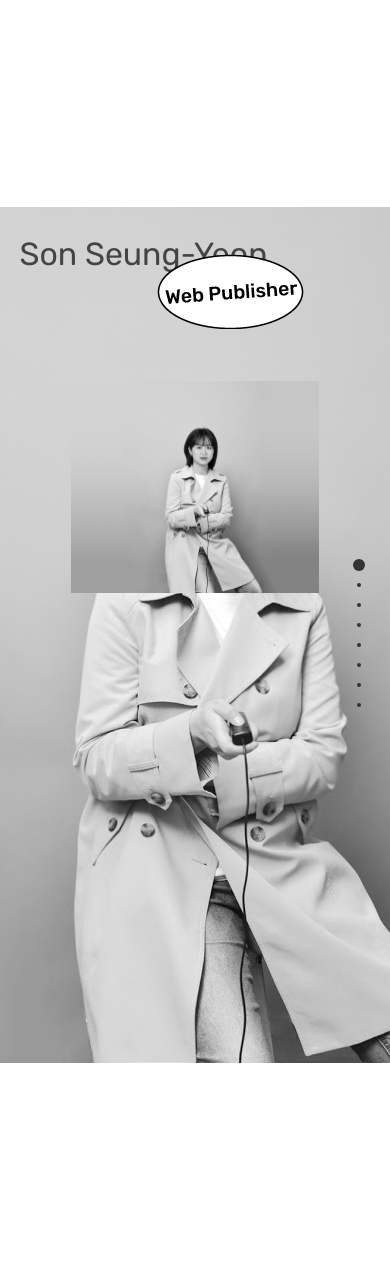
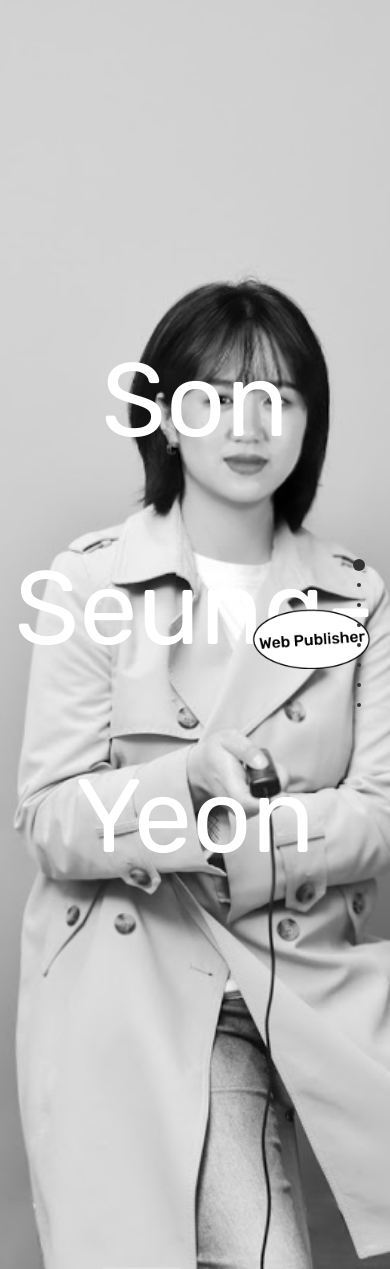
Before and after one commit to au1gust8/portfolio, a PHP site: page /profile/index.html in a window 390 px wide. Run offline with PHP 8.4, Linux system fonts and the light colour scheme.

Commit message:
add profile mobile media query

```diff
--- a/www/profile/index.html
+++ b/www/profile/index.html
@@ -8,6 +8,7 @@
 	<meta name="description" content="fullPage fixed full-screen backgrounds.">
 	<meta name="keywords"  content="fullpage,jquery,demo,screen,fixed,fullscreen,backgrounds,full-screen">
 	<meta name="Resource-type" content="Document">
+	<meta name="format-detection" content="telephone=no" />
 	<link href="https://fonts.googleapis.com/css2?family=Noto+Sans+KR:wght@300;400&family=Rubik:ital,wght@0,300;0,400;0,500;0,600;1,400&display=swap" rel="stylesheet">
 	<link rel="stylesheet" href="./dist/fullpage.css">
 	<link rel="stylesheet" href="profile.css">
@@ -41,7 +42,7 @@
 	<div class="intro">
 	<h1>Son Seung-Yeon</h1><p>Web Publisher</p></div>
 	<figure>
-	<div><img src="./imgs/prf.png" alt=""></div>
+	<div></div>
 	<figcaption><p></p></figcaption>
 	</figure>
 
@@ -57,12 +58,6 @@
 	        <dl>
 	            <dt>Birth</dt>
 	            <dd>1999.08.18.</dd>
-	        </dl>
-	    </li>
-	    <li>
-	        <dl>
-	            <dt>Call</dt>
-	            <dd>+82 10-4523-0029</dd>
 	        </dl>
 	    </li>
 	    <li>
@@ -101,7 +96,7 @@
     <li>
     <dl>
         <dt>planning</dt>
-        <dd>기존 웹사이트의 산만한 Interface, Image Alt누락 등으로 인한 접근성의 부재를 문제 삼아 트렌드에 맞는 UI Design과 웹표준을 지향하는 마크업으로 웹 접근성을 고려하여 새롭게 구축하였습니다.</dd>
+        <dd>기존 웹사이트의 정돈되지 않은 Interface, Image Alt누락 등으로 인한 접근성의 부재를 문제 삼아 트렌드에 맞는 UI Design과 웹표준을 지향하는 마크업으로 웹 접근성을 고려하여 새롭게 구축하였습니다.</dd>
     </dl>
     </li>
     <li>
--- a/www/profile/profile.css
+++ b/www/profile/profile.css
@@ -279,9 +279,10 @@ flex: 1;display: -webkit-flex;display: flex;-webkit-align-items: center;align-it
 
 #section1 .resume a{display: block; width: 150px;height: 75px;background: url(./imgs/Resume.png);text-indent: -999em;color: #fff;transition: all .4s;margin: 3% auto;}
 #section1 .resume a:hover{background: url(./imgs/Resumehover.png)}
+#section1 .linkBtn .git, #section1 .linkBtn .storyboad, #section1 .linkBtn .resume{float: left;margin: 20px auto 0 auto;width: 33.3333%}
 /* Defining each sectino background and styles
 * --------------------------------------- */
-#section0{background: url(imgs/prf.png)no-repeat;background-position: center}
+#section0{background: url(imgs/prf.png)no-repeat;background-position: center;background-size: cover}
 #section0 img{}
 #section0 .intro{position: relative;top: 20%;left: 5%}
 #section0 .intro h1{position: absolute;top: 0;left: 0;transform: translateY(-50%);text-align: left}
@@ -291,6 +292,7 @@ flex: 1;display: -webkit-flex;display: flex;-webkit-align-items: center;align-it
 #section1 figure img{width:80%}
 #section1 figure figcaption{width:60%;padding: 0 5%}
 #section1 figure figcaption p{position:relative;top: 0;left: 0;margin-bottom:30px}
+#section1 figure figcaption dl{margin:0 10px 0 0}
 #section1 figure figcaption .linkBtn{width: 480px;margin: 5% auto 0 auto}
 
 #section2 figure div img{width: 75%}
@@ -313,50 +315,60 @@ flex: 1;display: -webkit-flex;display: flex;-webkit-align-items: center;align-it
 
 /* 모바일 */
 @media screen and (max-width:640px) {
-
+#section0 .intro{position: relative;top: 48%;left: inherit}
+#section0 .intro h1{text-align: center;line-height: 2em;font-size:6.5em;color: #fff}
+#section0 .intro p{right: 5%;background-size: 120px;width: inherit}
 #menu{display:none;}
 h1{
-    font-size: 2em;
+    font-size:1.8em;
    position:inherit;top:10px;left: 0; text-align: center
 }
-.section p{font-size: 1.5em;
-   position: inherit}
-
-.section figure{margin-top:0;position: inherit;overflow: hidden;display: block}
-.section figure div{width:100%;margin-bottom: 30px}
-.section figure div img{width: 80%}
+.section p{font-size: 1.325em;
+   position: inherit;top: 20px;left: 0; text-align: center}
+.section figure{margin-top:0;position: inherit;top:3%; overflow: hidden;display: block}
+.section figure div{width:60%;margin:0 auto}
+.section figure div img{width:60%}
 .section figure figcaption{width:100%;padding: 0}
 .section figure figcaption p{text-align: left;margin-bottom:10px;font-size:1.5em}
 .section figure figcaption ul{}
-.section figure figcaption ul li{margin-bottom: 10px}
+.section figure figcaption ul li{margin-bottom: 5px}
 .section figure figcaption ul li dl{overflow: hidden;width:100%}
-.section figure figcaption ul li dl dt{margin-right: 10px;background:#000;border-radius: 30px;padding:8px 8px;color: #fff;width: 120px;font-size: 1em;float:none;margin: 0 auto 20px auto}
-.section figure figcaption ul li dl dd{text-align: center;line-height: 2em;margin-left: 0;font-size: 1em;}
+.section figure figcaption ul li dl dt{margin-right: 0;background:#000;border-radius: 30px;padding:3px 3px;color: #fff;width:100px;font-size: 14px;float:none;margin: 0 auto 5px auto}
+.section figure figcaption ul li dl dd{text-align: center;line-height: 1.5em;margin-left: 0;font-size:14px;}
+.section figure figcaption ul li a{
 
+    display: block; width:inherit;height:inherit;background: #000;text-indent:inherit;color: #fff;transition:none;margin: 3% auto;padding: 5px 5px;border-radius:20px
+    }
 #section1 figure{top: 0}
-#section1 figure p{text-align: center;font-size: 2em}
-#section1 figure div{width:100%}
-#section1 figure img{width:45%}
+#section1 figure p{text-align: center;font-size:1.375em;font-weight: bold}
+#section1 figure div{width:100%;margin-top: 20px}
+#section1 figure img{width:30%}
 #section1 figure figcaption{width:100%;padding: 0}
 #section1 figure figcaption p{position:relative;top: 0;left: 0;margin-bottom:20px}
-#section1 figure figcaption .linkBtn{width: 180px;margin:20px auto 0 auto}
-#section1 .git a{display: block;background: url(./imgs/github.png) no-repeat;background-size:60px;text-indent: -999em;color: #fff;transition: all .4s;margin:0}
-#section1 .storyboad a{display: block;background: url(./imgs/StoryBoard.png) no-repeat;background-size:60px;text-indent: -999em;color: #fff;transition: all .4s;margin:0}
-#section1 .resume a{display: block;background: url(./imgs/Resume.png) no-repeat;background-size:60px;text-indent: -999em;color: #fff;transition: all .4s;margin:0}
+#section1 figure figcaption .linkBtn{width:fit-content;margin:0}
+#section1 figure figcaption .linkBtn li{float: left}
+#section1 .git a{display: block;background: url(./imgs/github.png) no-repeat;background-size:100px;text-indent: -999em;color: #fff;transition: all .4s;margin:0}
+#section1 .git a:hover{background:url(imgs/githubhover.png) no-repeat;background-size: 100px}
+#section1 .storyboad a{display: block;background: url(./imgs/StoryBoard.png) no-repeat;background-size:100px;text-indent: -999em;color: #fff;transition: all .4s;margin:0}
+#section1 .storyboad a:hover{background:url(imgs/StoryBoardhover.png) no-repeat;background-size: 100px}
+#section1 .resume a{display: block;background: url(./imgs/Resume.png) no-repeat;background-size:100px;text-indent: -999em;color: #fff;transition: all .4s;margin:0}
+#section1 .resume a:hover{background:url(imgs/Resumehover.png) no-repeat;background-size: 100px}
 
-#section2 figure div img{width: 75%}
+#section2 figure div img{width: 65%}
 /*#section3 figure{top: 22%}*/
 /*#section3 figure figcaption{padding-top: 5%}*/
-#section3 figure div{width:100%}
-#section3 img{width:43%}
-#section5 img{width:85%}
+#section3 figure div{width:40%}
+#section3 img{width:40%}
+#section4 img{width:80%}
+#section5 img{width:70%}
 #section6 figcaption{width:100%}
 #section6 figure img{width: 90%}
-#section7 div:nth-of-type(2){position: absolute;top:40%;left: 10%; width: 80%;margin: 0 auto}
-#section7 div:nth-of-type(2) ul{width: 50%;float: left}
-#section7 div:nth-of-type(2) ul li{text-align: center}
-#section7 .email a{background:url(imgs/email.png)no-repeat;width:82px;height: 41px }
-#section7 .hp a{background:url(imgs/hp.png)no-repeat;width:82px;height: 41px}
+#section7 div:nth-of-type(2){position: absolute;top:33%;left: 10%; width: 80%;margin: 0 auto}
+#section7 div:nth-of-type(2) ul{width:100%;float:none;margin-bottom: 10%}
+#section7 div:nth-of-type(2) ul li{width: 100px;margin:0 auto}
+    #section7 div:nth-of-type(2) ul li a{font-size: 60px}
+#section7 .email a{background:none}
+#section7 .hp a{background:none}
 #section7 .email li a,#section7 .hp li a{display: block;padding: 10px}
 }
 /* 최소 사이즈 처리 */
```
